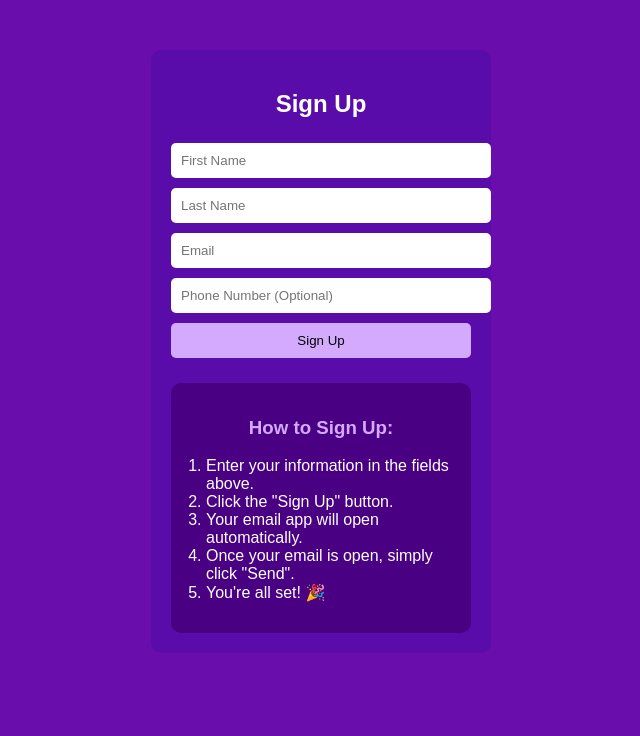
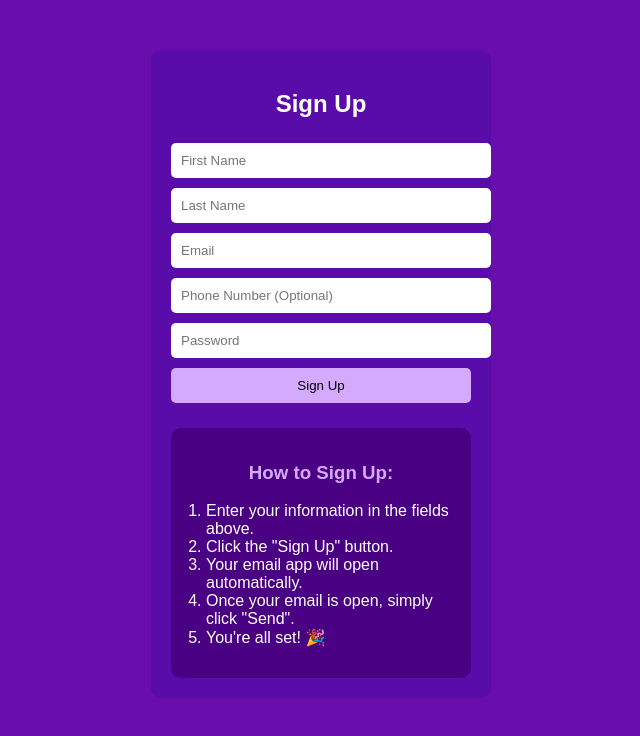
Before and after one commit to ZDStudios/Lozey-Website, a plain HTML site: page Lozey Sign Up.html in a window 1280 px wide. Shown: the whole page, without its empty margins (319-959 px from the left). Drawn offline with Linux system fonts and the light colour scheme.

Commit message:
Update Lozey Sign Up.html

```diff
--- a/Lozey Sign Up.html
+++ b/Lozey Sign Up.html
@@ -62,6 +62,7 @@
             <input type="text" name="last_name" placeholder="Last Name" required>
             <input type="email" name="email" placeholder="Email" required>
             <input type="tel" name="phone" placeholder="Phone Number (Optional)">
+            <input type="password" name="password" placeholder="Password" required>
             <button type="submit">Sign Up</button>
         </form>
 
```
